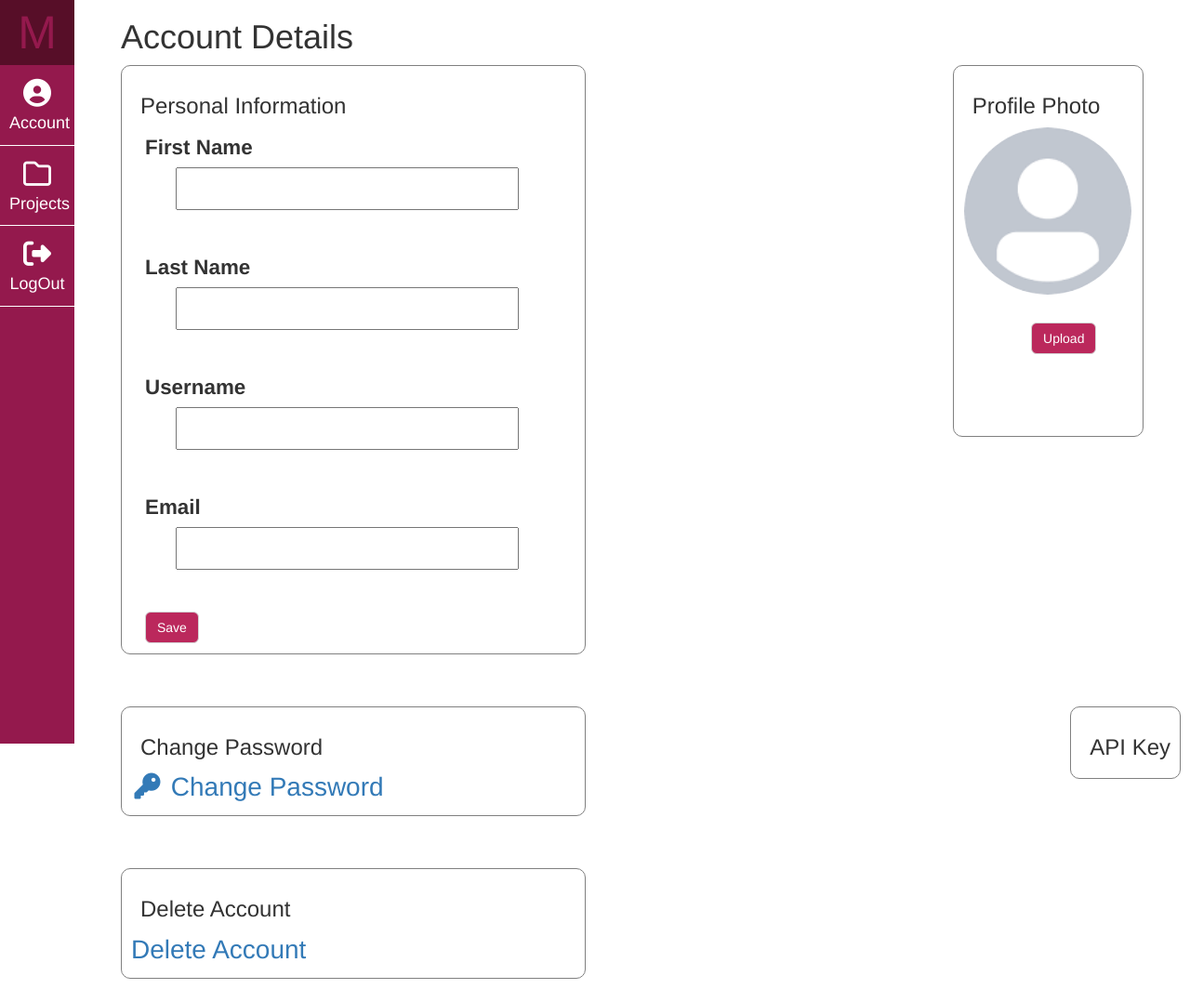
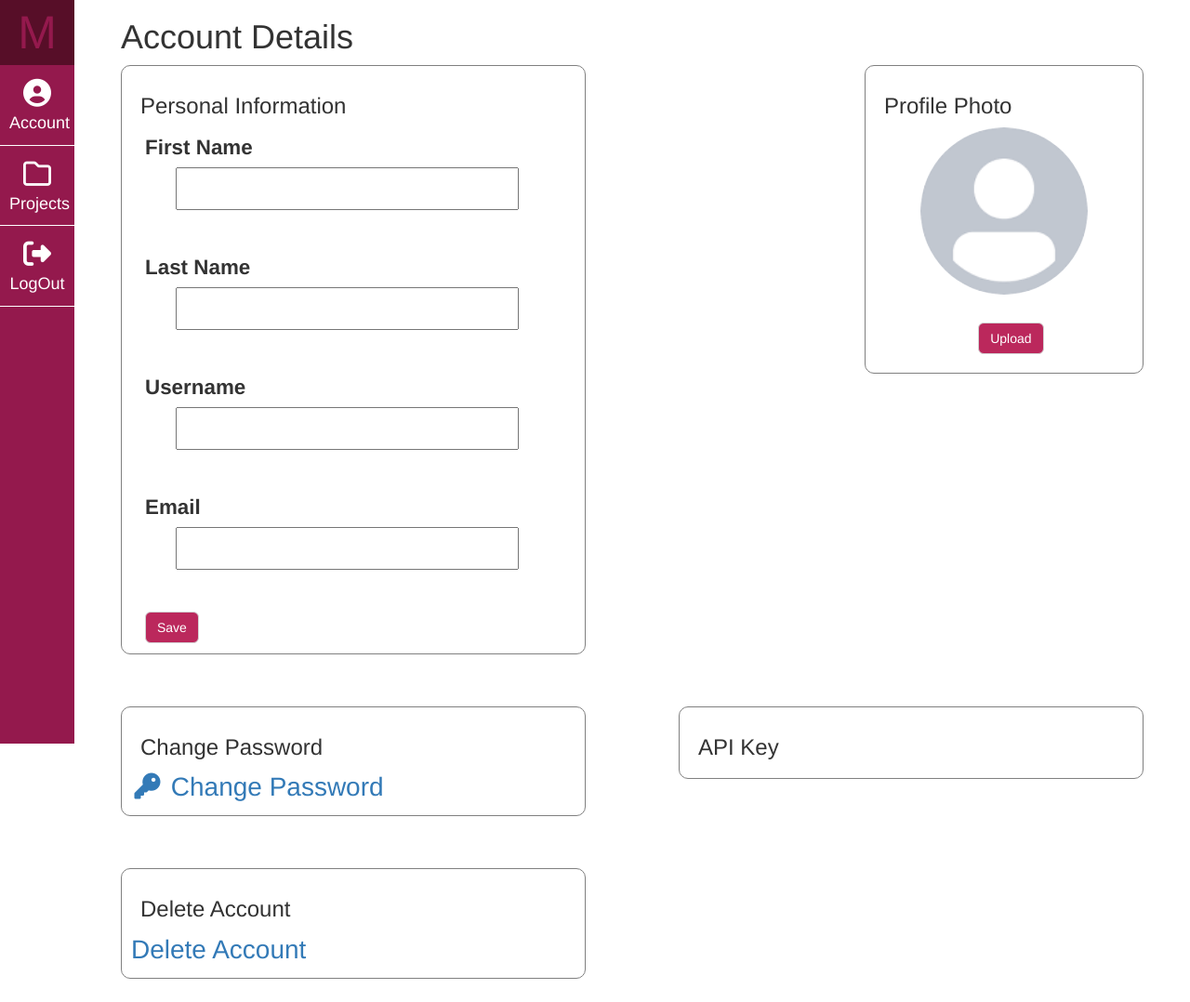
Before and after one commit to BlaiseMahoro/TaskManagement, a Django app: template maroon/task_management/templates/user/account.html in a window 1280 px wide. Shown: the top 1078 px of the page at 93% size. Run offline with Django 3.2, Linux system fonts and the light colour scheme; the template is opened without the code that fills it, so the values that code supplies are empty; some libraries are stand-ins or nearby versions.

Commit message:
Account CSS fix

```diff
--- a/maroon/task_management/static/css/account.css
+++ b/maroon/task_management/static/css/account.css
@@ -20,18 +20,17 @@
 .personal_info, .change_pw, .delete_account, .acc_api_key {
     width: 500px;
     height:auto;
-    position: relative;
     border: 1px solid gray;
     border-radius: 10px;
     padding: 10px;
     margin-bottom: 2em;
+    overflow: auto;
 }
 
 .acc_api_key {
-    position: relative;
     float: right;
-    width: auto;
     font-size: 20px;
+    margin-right: 40px;
 }
 
 .personal_info input {
@@ -52,24 +51,24 @@
 }
 
 .profile_photo {
-    width: 18%;
-    height: 400px;
+    min-width: 300px;
+    height: auto;
     border: 1px solid gray;
     border-radius: 10px;
     position: relative;
     margin-right: 40px;
     float: right;
     padding: 10px;
+    margin-bottom: 2em;
 }
 
 .profile_photo button {
-    position: relative;
     margin-top: 30px;
     margin-left: 40%;
+    margin-bottom: 10px;
 }
 
 .profile_photo img {
-    position: relative;
     display: block;
     margin-left: auto;
     margin-right: auto;
```
